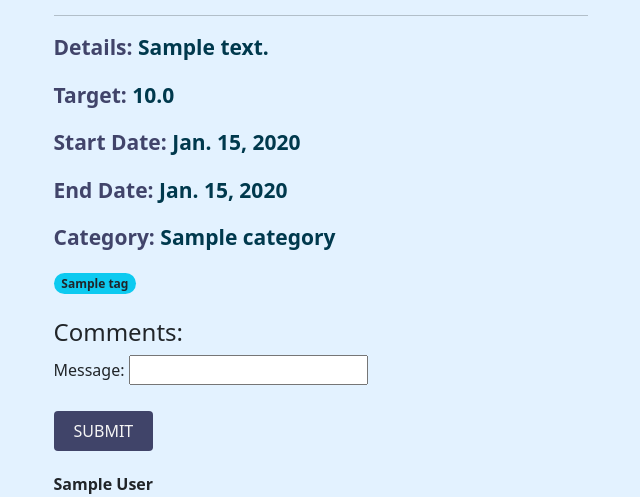
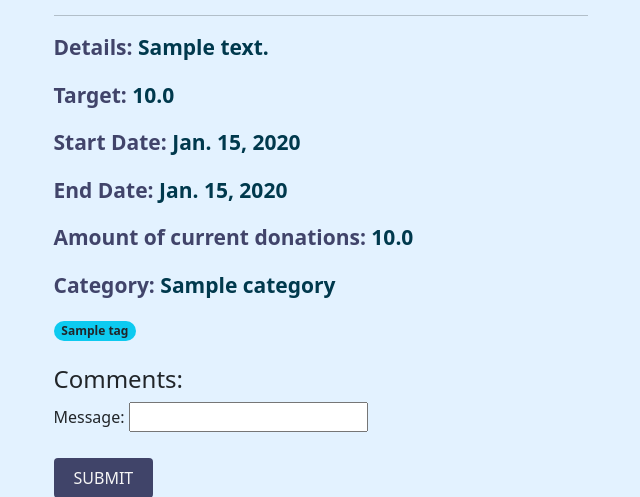
Before and after one commit to abobakryousre/Crowd-Funding, a Django app: page /projects/1 in a window 1280 px wide. Shown: the part 569-1066 px from the top of the page, without its empty margins (180-820 px from the left). Run offline with Django 3.2, Linux system fonts and the light colour scheme; a user stored in the database is signed in; tables that the repository leaves empty hold one stand-in row (values such as "Sample post"); grey boxes marked "Sample" are stand-in pictures; some libraries are stand-ins or nearby versions; some web fonts are replaced.

Commit message:
feat(view-project): show project total amount of donations in project details page

```diff
--- a/crowd_funding/projects/templates/projects/project_page.html
+++ b/crowd_funding/projects/templates/projects/project_page.html
@@ -121,6 +121,7 @@
                <P class="blue-text"> Target: <span class="details-value"> {{ project.total_target }} </span> </P>
                 <p class="blue-text">Start Date:<span class="details-value">  {{ project.start_time }}  </span> </P>
                <p class="blue-text"> End Date: <span class="details-value"> {{ project.end_time }} </span> </p>
+                <p class="blue-text"> Amount of current donations: <span class="details-value"> {{ amount }} </span> </p>
             </div>
             <div class="col-md-3"></div>
         </div>
```
